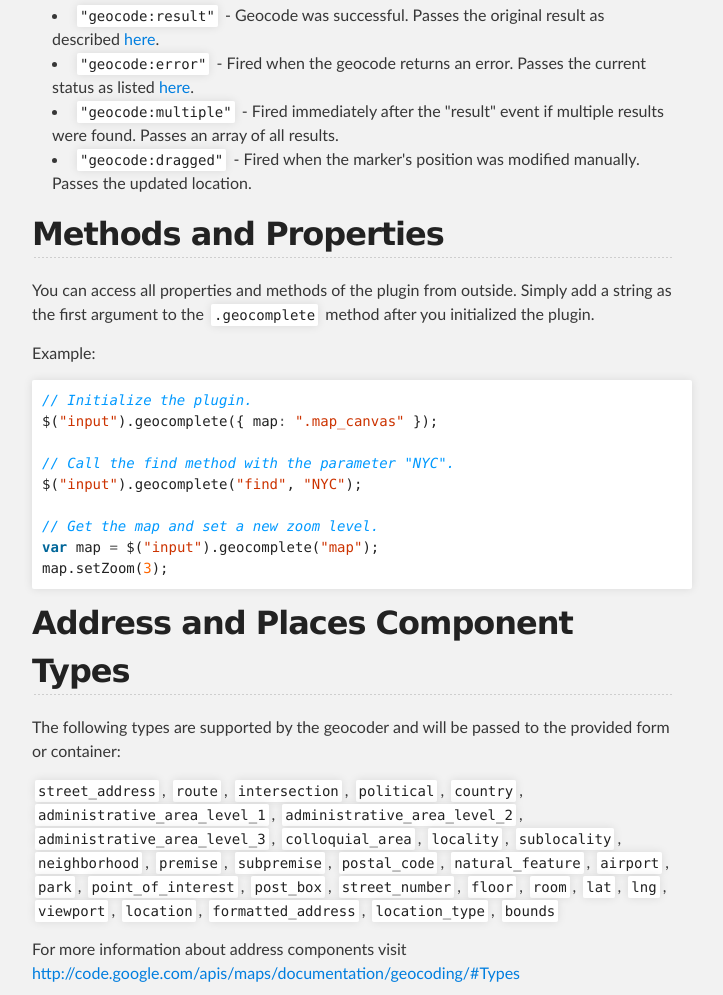
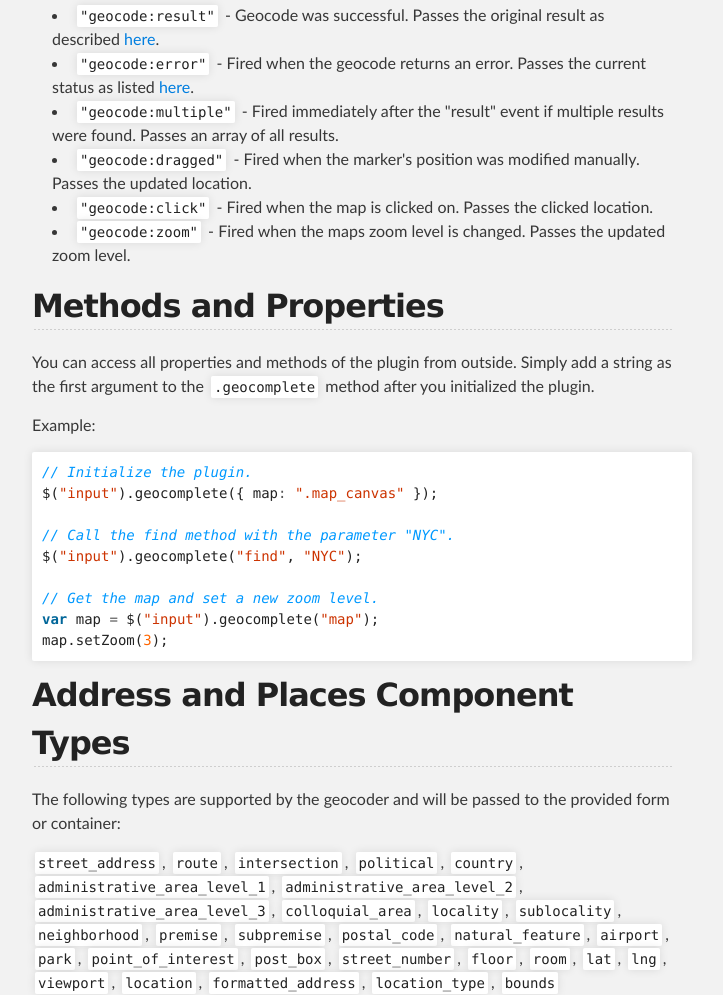
Before and after one commit to ubilabs/geocomplete, a plain HTML site: page index.html in a window 1280 px wide. Shown: the part 4573-5568 px from the top of the page, without its empty margins (288-1011 px from the left). Drawn offline with Linux system fonts and the light colour scheme.

Commit message:
missing documentation - zoom / click events
thought zoom event was missing so went to add it in and found these two events are there but just missing from your documentation

```diff
--- a/index.html
+++ b/index.html
@@ -243,6 +243,11 @@
 <code>"geocode:multiple"</code> - Fired immediately after the "result" event if multiple results were found. Passes an array of all results.</li>
 <li>
 <code>"geocode:dragged"</code> - Fired when the marker's position was modified manually. Passes the updated location.</li>
+<li>
+<code>"geocode:click"</code> - Fired when the map is clicked on. Passes the clicked location.</li>
+<li>
+<code>"geocode:zoom"</code> - Fired when the maps zoom level is changed. Passes the updated zoom level.</li>
+
 </ul><h2>Methods and Properties</h2>
 
 <p>You can access all properties and methods of the plugin from outside. Simply add a string as the first argument to the <code>.geocomplete</code> method after you initialized the plugin.</p>
```
